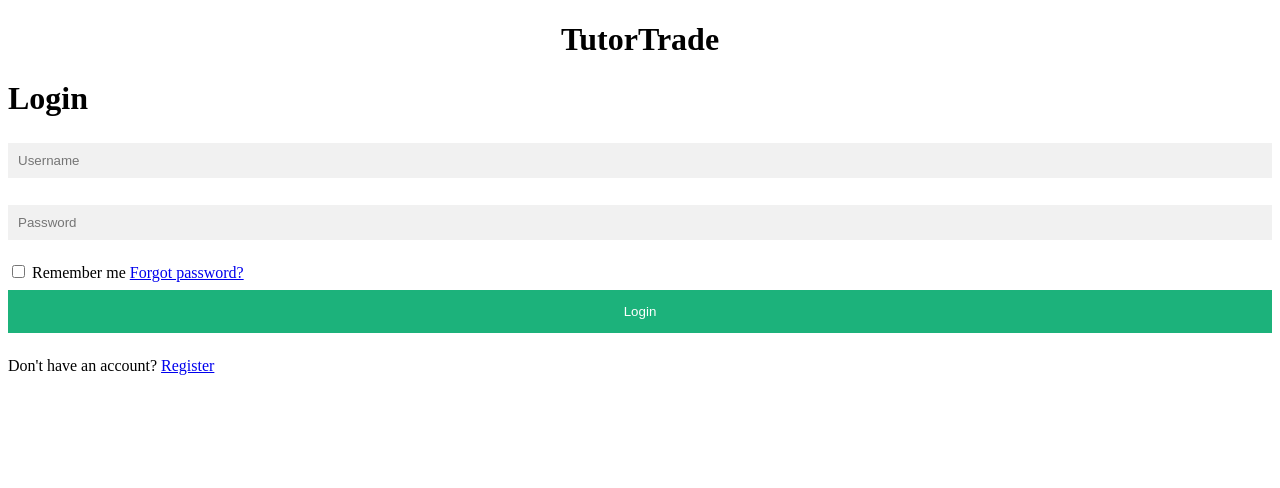
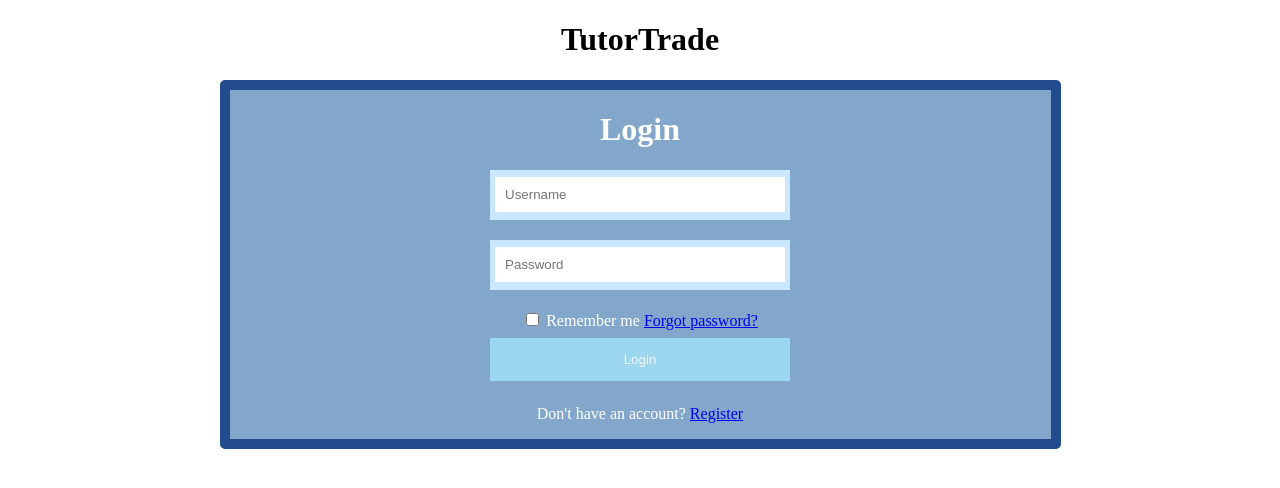
Before and after one commit to Anica1004/StudySwap, a PHP site: page / in a window 1280 px wide. Shown: the part 56-544 px from the top of the page. Run offline with PHP 8.4, Linux system fonts and the light colour scheme.

Commit message:
edited home page

```diff
--- a/index.html
+++ b/index.html
@@ -6,11 +6,6 @@
     <meta name="viewport" content="width=device-width, initial-scale=1.0">
     <title>Document</title>
     <link rel="stylesheet" href="style.css">
-    <style>
-        .center {
-         text-align: center
-        }
-        </style>
 </head>
 <body>
   </div>
@@ -23,7 +18,7 @@
         </ul>
     </nav>
     <h1 class="center">TutorTrade</h1>
-    <div class="wrapper" div>
+    <div class="center wrapper" div>
       <form action="">
         <h1>Login</h1>
         <div class="input-box">
--- a/style.css
+++ b/style.css
@@ -27,6 +27,10 @@ nav ul li:hover{
 
 * {box-sizing: border-box}
 
+.center {
+    text-align: center
+   }
+
 /* Full-width input fields */
   input[type=text], input[type=password] {
   width: 100%;
@@ -34,7 +38,7 @@ nav ul li:hover{
   margin: 5px 0 22px 0;
   display: inline-block;
   border: none;
-  background: #f1f1f1;
+  background: #ffffff;
 }
 
 input[type=text]:focus, input[type=password]:focus {
@@ -49,7 +53,7 @@ hr {
 
 /* Set a style for all buttons */
 button {
-  background-color: #04AA6D;
+  background-color: #9fddf5;
   color: white;
   padding: 14px 20px;
   margin: 8px 0;
@@ -93,3 +97,37 @@ button:hover {
     width: 100%;
   }
 }
+
+
+.center{
+    text-align: center;
+}
+
+.wrapper {
+    width: 841px;
+    margin: 0 auto;
+    background: #82a7cb;
+    color: #fff;
+    border: 10px solid #234c8f;
+    border-radius: 5px;
+    display: flex; /* Use flexbox */
+    align-items: center; /* Align items vertically */
+    justify-content: center;
+}
+
+.wrapper .input-box {
+    width: 300px; /* Set the desired width */
+    height: 50px;
+    background: rgb(201, 231, 255);
+    margin: 20px 0;
+    display: flex; /* Use flexbox */
+    justify-content: center; /* Center content horizontally */
+    align-items: center;
+}
+
+.input-box input[type="text"],
+.input-box input[type="password"] {
+    width: 300px;
+    padding: 10px;
+    margin: 5px;
+}
```
Also changed, not shown: register.css (added), 1 other file.
